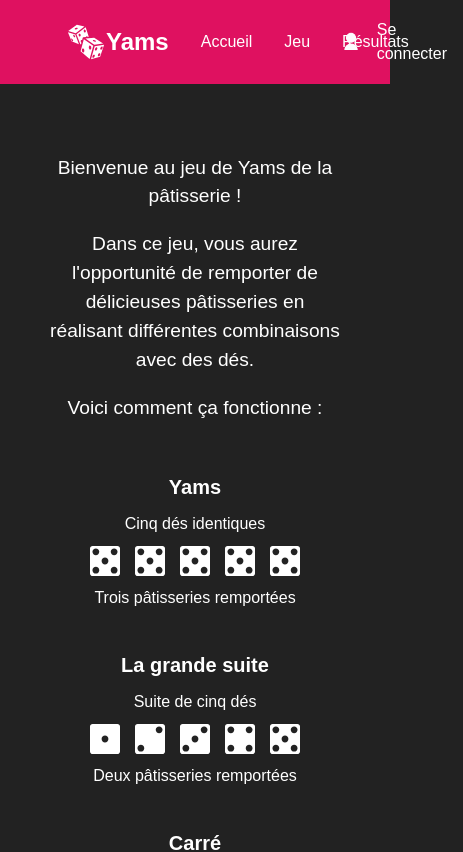
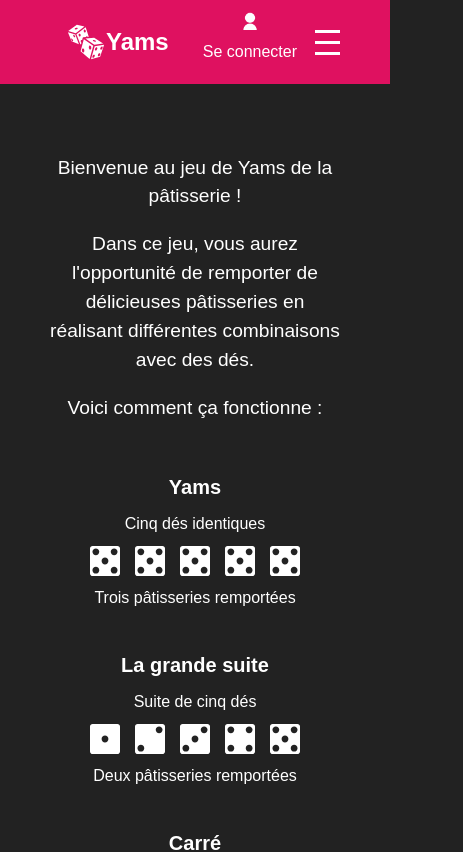
Before and after one commit to anwarali7/yams, a React (Vite) app in the folder front/: page / in a window 390 px wide. Shown: the top 852 px of the page, 463 px wide, since content can reach past the window. Built offline with nearby package versions, Linux system fonts and the light colour scheme; no server answers.

Commit message:
chore: Add burger menu for mobile navigation
Co-authored-by: MarinaSigida <MarinaSigida@users.noreply.github.com>

```diff
--- a/front/src/components/SharedLayout.css
+++ b/front/src/components/SharedLayout.css
@@ -2,10 +2,11 @@
   background-color: #222222;
 }
 
-body{
+body {
   display: flex;
   flex-direction: column;
 }
+
 .footer {
   width: 100%;
   padding: 5px;
@@ -19,7 +20,8 @@ body{
   display: flex;
   padding: 0 50px;
   justify-content: space-between;
-  align-items: center; /*centers the flex-items along cross axis*/
+  align-items: center;
+  /*centers the flex-items along cross axis*/
   background-color: #df1160;
   height: 10vh;
 }
@@ -41,9 +43,9 @@ body{
 }
 
 .navLink:focus,
-.navLink:hover{
-transform: scale(1.1);
-color:white;
+.navLink:hover {
+  transform: scale(1.1);
+  color: white;
 }
 
 
@@ -61,7 +63,7 @@ color:white;
   align-items: center;
 }
 
-.logo a{
+.logo a {
   display: flex;
   justify-content: center;
   align-items: center;
@@ -73,24 +75,24 @@ color:white;
 }
 
 .logo a:hover,
-.logo a:focus{
+.logo a:focus {
   transform: scale(1.1);
   color: white;
 }
 
 .connection {
-   display: inline-flex;
+  display: inline-flex;
   align-items: center;
 }
 
-.user-info{
+.user-info {
   display: flex;
   justify-content: center;
   align-items: center;
   gap: 20px;
 }
 
-.user-info button{
+.user-info button {
   background-color: #df1160;
   border-radius: 10px;
   padding: 5px;
@@ -104,3 +106,53 @@ color:white;
 .user-info button:hover {
   background-color: #b80a4c;
 }
+
+/* Burger Menu */
+.burger-menu {
+  display: none;
+  flex-direction: column;
+  cursor: pointer;
+}
+
+.burger-menu .line {
+  width: 25px;
+  height: 3px;
+  background-color: white;
+  margin: 4px 0;
+}
+
+@media (max-width: 768px) {
+  .nav-bar {
+    display: none;
+    flex-direction: column;
+    width: 100%;
+    position: absolute;
+    top: 10vh;
+    left: 0;
+    background-color: #df1160;
+  }
+
+  .navLink {
+    text-align: center;
+  }
+
+  .nav-bar.open {
+    display: flex;
+  }
+
+  .burger-menu {
+    display: flex;
+  }
+
+   .connection {
+    display: flex;
+    flex-direction: column;
+    align-items: center;
+    width: 100%;
+  }
+
+  .navLink {
+    width: 100%;
+    text-align: center;
+  }
+}
--- a/front/src/components/SharedLayout.jsx
+++ b/front/src/components/SharedLayout.jsx
@@ -1,4 +1,4 @@
-import { useEffect } from 'react';
+import { useEffect, useState } from 'react';
 import { Outlet, NavLink, useNavigate } from 'react-router-dom';
 import logo from '../images/rolling-dices-svgrepo-com.svg';
 import { useMeQuery, useLogoutMutation } from 'src/services/authApi.jsx';
@@ -14,6 +14,7 @@ const SharedLayout = () => {
   const loginData = useSelector((state) => state.login);
   const dispatch = useDispatch();
   const navigate = useNavigate();
+  const [isMenuOpen, setIsMenuOpen] = useState(false);
 
   const handleLogout = async () => {
     try {
@@ -36,6 +37,10 @@ const SharedLayout = () => {
     }
   }, [meData]);
 
+   const toggleMenu = () => {
+    setIsMenuOpen(!isMenuOpen);
+  };
+
   return (
     <div>
       <nav className="nav-container">
@@ -43,7 +48,7 @@ const SharedLayout = () => {
           <a href="/"><img src={logo} alt="logo" width="40" height="40" />
           <h2>Yams</h2></a>
         </div>
-        <div className="nav-bar">
+        <div className={`nav-bar ${isMenuOpen ? 'open' : ''}`} onClick={() => setIsMenuOpen(false)}>
           <NavLink to="/" end className="navLink">
             Accueil
           </NavLink>
@@ -74,6 +79,11 @@ const SharedLayout = () => {
             </NavLink>
           )}
         </div>
+        <div className="burger-menu" onClick={toggleMenu}>
+          <div className="line"></div>
+          <div className="line"></div>
+          <div className="line"></div>
+        </div>
       </nav>
 
       <div className="main-content">
```
